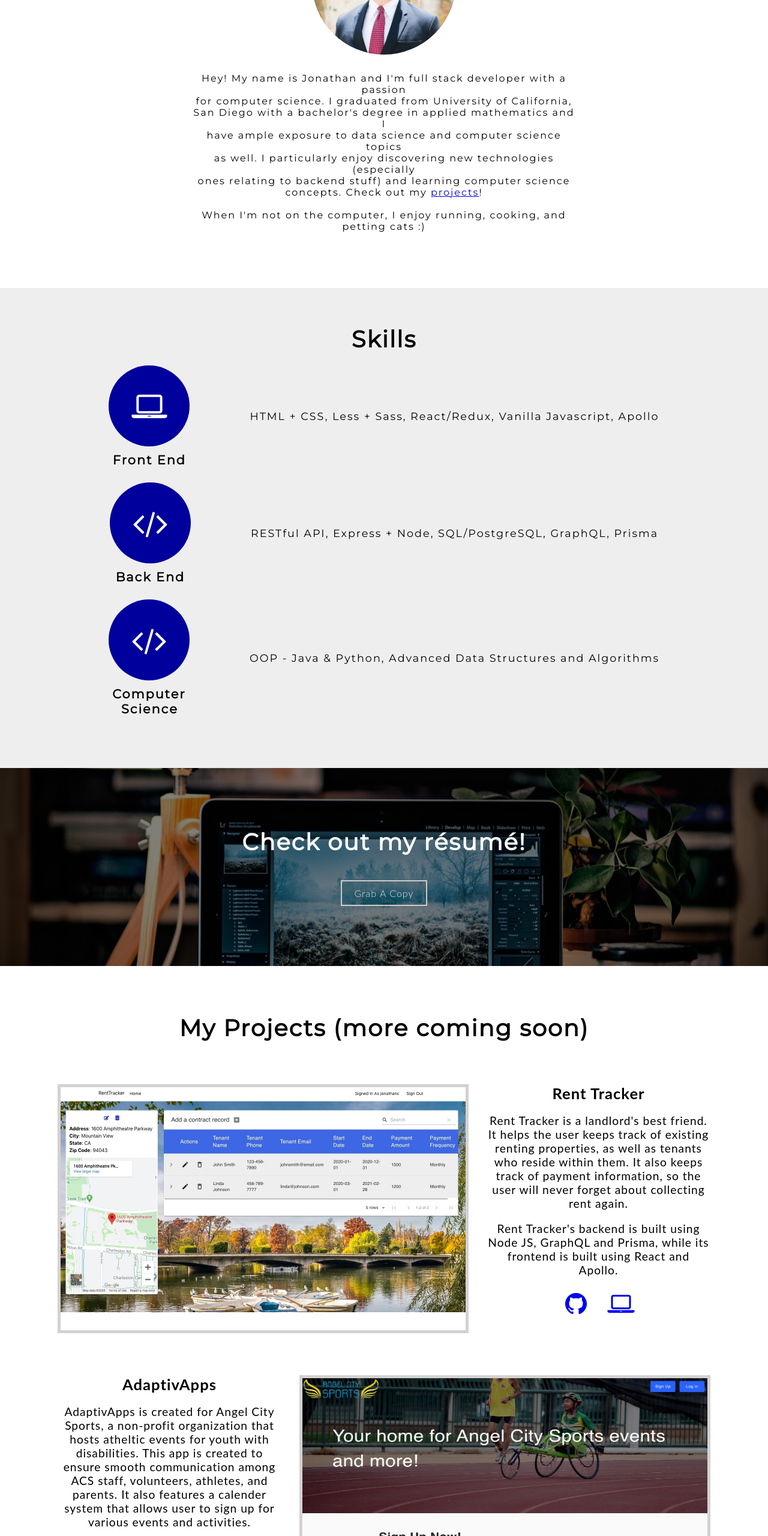
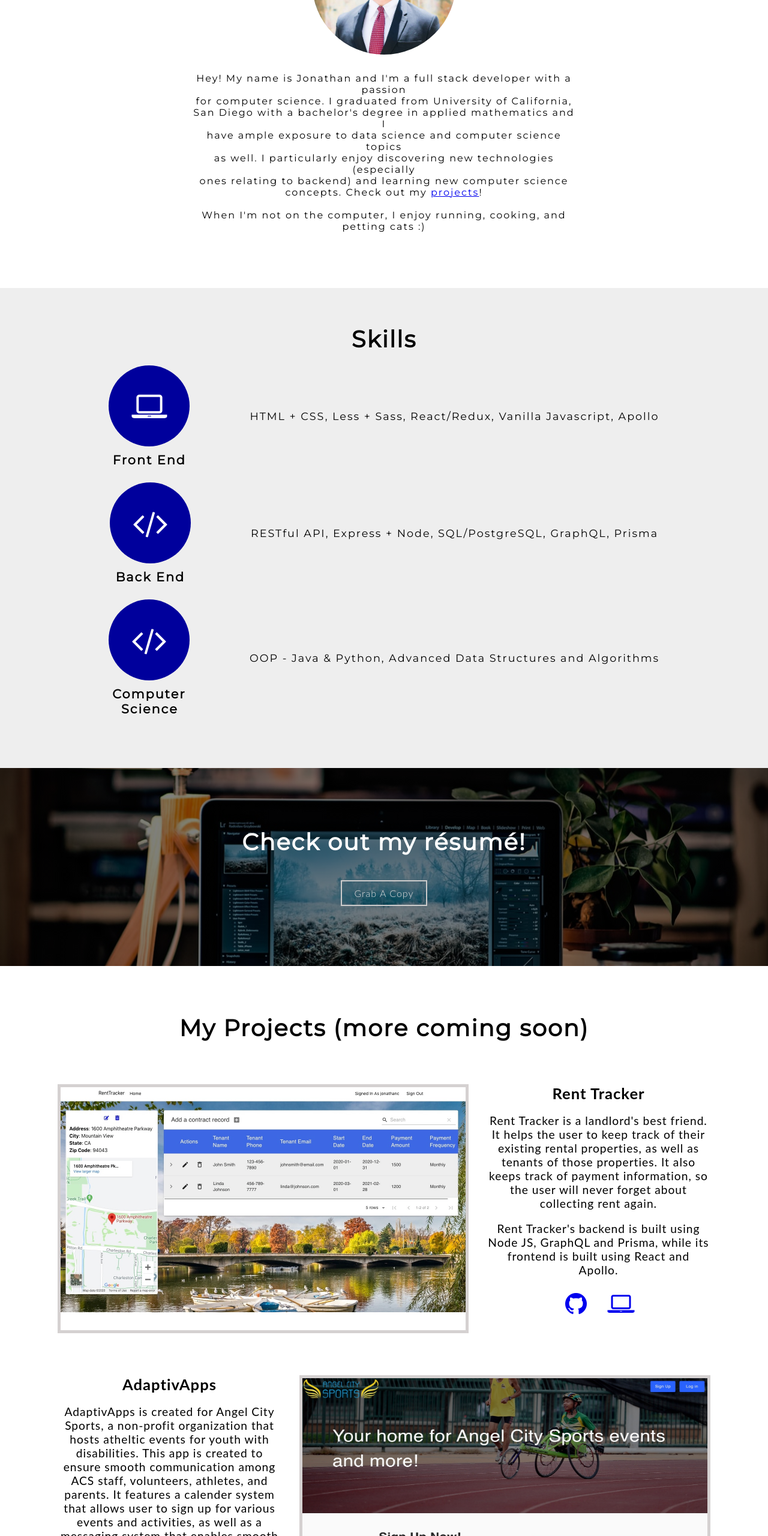
Before and after one commit to jonathanthec/jonathanthec.github.io, a plain HTML site: page index.html in a window 1280 px wide. Shown: the part 1120-3680 px from the top of the page at 60% size. Drawn offline with nearby package versions, Linux system fonts and the light colour scheme.

Commit message:
fix some minor bugs

```diff
--- a/index.html
+++ b/index.html
@@ -22,7 +22,7 @@
             <div class="row navbar">
                 <div class="logo-container">
                     <img src="img/Logo.png" />
-                    <a class="logo-text" href="#">Jonathan Chen</a>
+                    <a class="logo-text" href="https://jonathanthec.github.io/">Jonathan Chen</a>
                 </div>
                 <ul>
                     <li><a href="#about">About</a></li>
@@ -48,13 +48,13 @@
                 <h3>About Me</h3>
                 <img src="img/Me.jpg" />
                 <p>
-                    Hey! My name is Jonathan and I'm full stack developer with a passion
+                    Hey! My name is Jonathan and I'm a full stack developer with a passion
                     <br>for computer science. I graduated from University of California,
                     <br>San Diego with a bachelor's degree in applied mathematics and I
                     <br>have ample exposure to data science and computer science topics
                     <br>as well. I particularly enjoy discovering new technologies (especially
-                    <br>ones relating to backend stuff) and learning computer science
-                    <br>concepts. Check out my <a href="#">projects</a>!
+                    <br>ones relating to backend) and learning new computer science
+                    <br>concepts. Check out my <a href="#projects">projects</a>!
                     <br>
                     <br> When I'm not on the computer, I enjoy running, cooking, and petting cats :)
                 </p>
@@ -128,8 +128,8 @@
                             <h4>Rent Tracker</h4>
                             <br>
                             <p>Rent Tracker is a landlord's best friend. It helps
-                                the user keeps track of existing renting properties,
-                                as well as tenants who reside within them. It also
+                                the user to keep track of their existing rental properties,
+                                as well as tenants of those properties. It also
                                 keeps track of payment information, so the user will
                                 never forget about collecting rent again.
                             </p>
@@ -157,8 +157,9 @@
                             <p>AdaptivApps is created for Angel City Sports, a non-profit organization
                                 that hosts atheltic events for youth with disabilities. This app is created
                                 to ensure smooth communication among ACS staff, volunteers, athletes, and
-                                parents. It also features a calender system that allows user to sign up for
-                                various events and activities.
+                                parents. It features a calender system that allows user to sign up for
+                                various events and activities, as well as a messaging system that enables
+                                smooth communication.
                             </p>
                             <br>
                             <p>AdaptivApps's backend is built using GraphQL, Prisma, and Apollo client. Its
@@ -188,10 +189,11 @@
                             <br>
                             <p>This is a pathfinding visualizer that is built using React JS, Bootstrap,
                                 <br>and plain CSS! It will be featuring multiple pathfinding and
-                                <br>maze-generation algorithms. More are coming soon!
+                                <br>maze-generation algorithms. More features coming soon!
                             </p>
                             <br>
-                            <p>All animation effects are built using CSS as well.
+                            <p>All animation effects are built using CSS. Some components are incorporated
+                                from Bootstrap.
                             </p>
                             <br>
                         </div>
```
